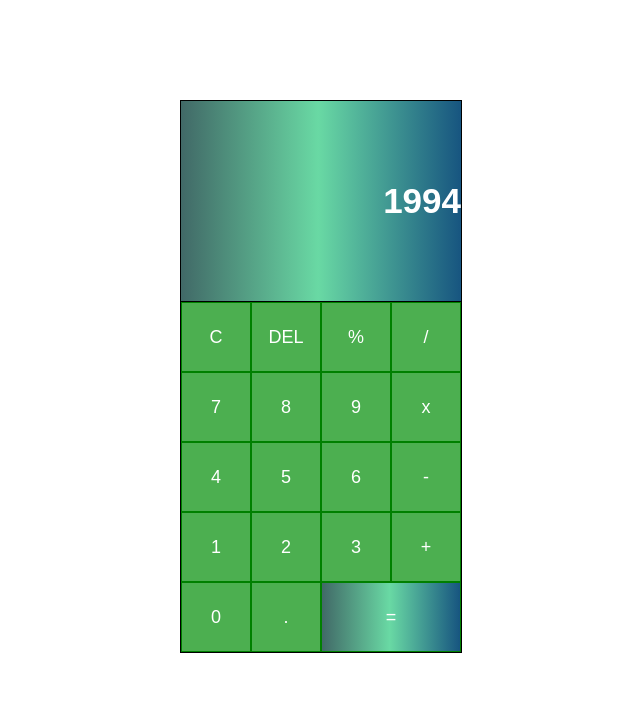
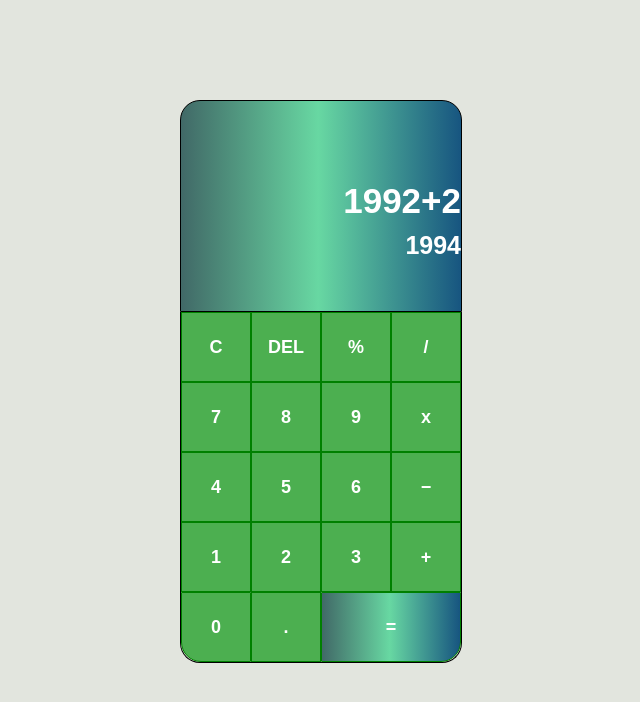
Before and after one commit to jorgepp94/calculator-jp, a plain HTML site: page index.html in a window 1280 px wide. Shown: the whole page, without its empty margins (320-960 px from the left). Drawn offline with Linux system fonts and the light colour scheme.

Commit message:
Finished design

```diff
--- a/index.html
+++ b/index.html
@@ -9,36 +9,43 @@
 
         <div id="super-container">
             <div id="calc-container">
-                <div id="screen">1994</div>
+                <div id="screen">
+                    <div>
+                        1992+2
+                    </div>
+                    <div id="equalResult">
+                        1994
+                    </div>
+                </div>
                 <div class="buttons">
                         <div class="first-block">
-                            <button class="button-gen">C</button>
-                            <button class="button-gen">DEL</button>
-                            <button class="button-gen">%</button>
-                            <button class="button-gen">/</button>
+                            <button class="button-gen notNumber">C</button>
+                            <button class="button-gen notNumber">DEL</button>
+                            <button class="button-gen notNumber">%</button>
+                            <button class="button-gen notNumber">/</button>
                         </div>
                         <div class="second-block">
                             <button class="button-gen button-nums">7</button>
                             <button class="button-gen button-nums">8</button>
                             <button class="button-gen button-nums">9</button>
-                            <button class="button-gen">x</button>
+                            <button class="button-gen notNumber">x</button>
                         </div>
                         <div class="third-block">
                             <button class="button-gen button-nums">4</button>
                             <button class="button-gen button-nums">5</button>
                             <button class="button-gen button-nums">6</button>
-                            <button class="button-gen">-</button>
+                            <button class="button-gen notNumber">−</button>
                         </div>
                         <div class="fourth-block">
                             <button class="button-gen button-nums">1</button>
                             <button class="button-gen button-nums">2</button>
                             <button class="button-gen button-nums">3</button>
-                            <button class="button-gen">+</button>
+                            <button class="button-gen notNumber">+</button>
                         </div>
                         <div class="fifth-block">
-                            <button class="button-gen button-nums">0</button>
+                            <button class="button-gen button-nums" style="border-bottom-left-radius: 20px;">0</button>
                             <button class="button-gen">.</button>
-                            <button class="button-gen" id="equal-button">=</button>
+                            <button class="button-gen notNumber" id="equal-button" style="border-bottom-right-radius: 20px;">=</button>
                         </div>
                 </div>
             </div>
--- a/style.css
+++ b/style.css
@@ -1,6 +1,7 @@
 body{
     margin: 0;
     padding: 0;
+    background-color: #e2e5de;
 }
 header{
     font-family: Arial, Helvetica, sans-serif;
@@ -18,7 +19,8 @@ header{
 }
 #screen{
     border: 1px solid black;
-    width: 100%;
+    width: 280px;
+    height: 50px;
     padding: 80px 0px;
     background: linear-gradient(90deg, rgba(65,105,103,1) 0%, rgba(97,215,159,0.9500175070028011) 49%, rgba(23,85,128,1) 100%);
     color: white;
@@ -26,6 +28,12 @@ header{
     font-family: Arial, Helvetica, sans-serif;
     font-weight: bold;
     text-align: right;
+    border-top-left-radius: 20px;
+    border-top-right-radius: 20px;
+}
+#equalResult{
+    font-size: 25px;
+    padding-top: 10px;
 }
 .buttons{
     border: 1px solid black;
@@ -33,12 +41,15 @@ header{
     display: table;
     margin: auto;
     width: 100%;
+    border-bottom-left-radius: 20px;
+    border-bottom-right-radius: 20px;
 }
 .button-gen{
     width: 70px;
     height: 70px;
     float: left;
     font-size: large;
+    font-weight: bold;
     background-color: #4CAF50;
     border: 1px solid green;
     color: white;
```
Also changed, not shown: img/erase.png (deleted).
